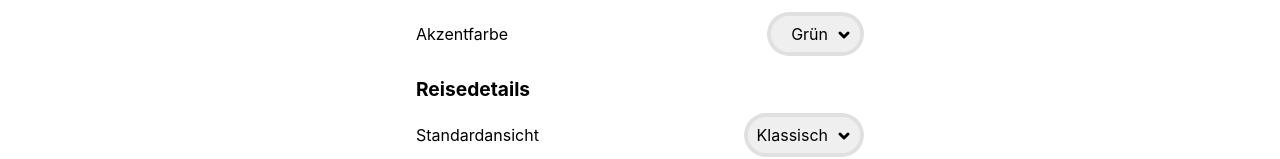
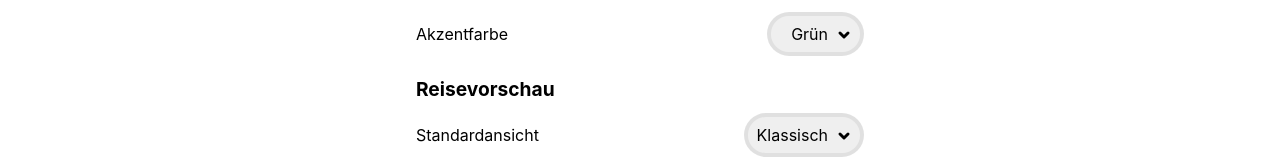
Before and after one commit to dabund24/vahrplan, a SvelteKit app: page /settings in a window 1280 px wide. Shown: the part 164-323 px from the top of the page. Built offline with nearby package versions, Linux system fonts and the light colour scheme.

Commit message:
change title of trip view setting based on screen width

```diff
--- a/src/routes/settings/+page.svelte
+++ b/src/routes/settings/+page.svelte
@@ -33,7 +33,7 @@
 			]
 		}}
 	/>
-	<h1>Reisedetails</h1>
+	<h1><span class="mobile-only">Reisedetails</span><span class="desktop-only">Reisevorschau</span></h1>
 	<Setting
 		settingName="Standardansicht"
 		bind:setting={$settings.general.journeyDetailsStandardView}
```
